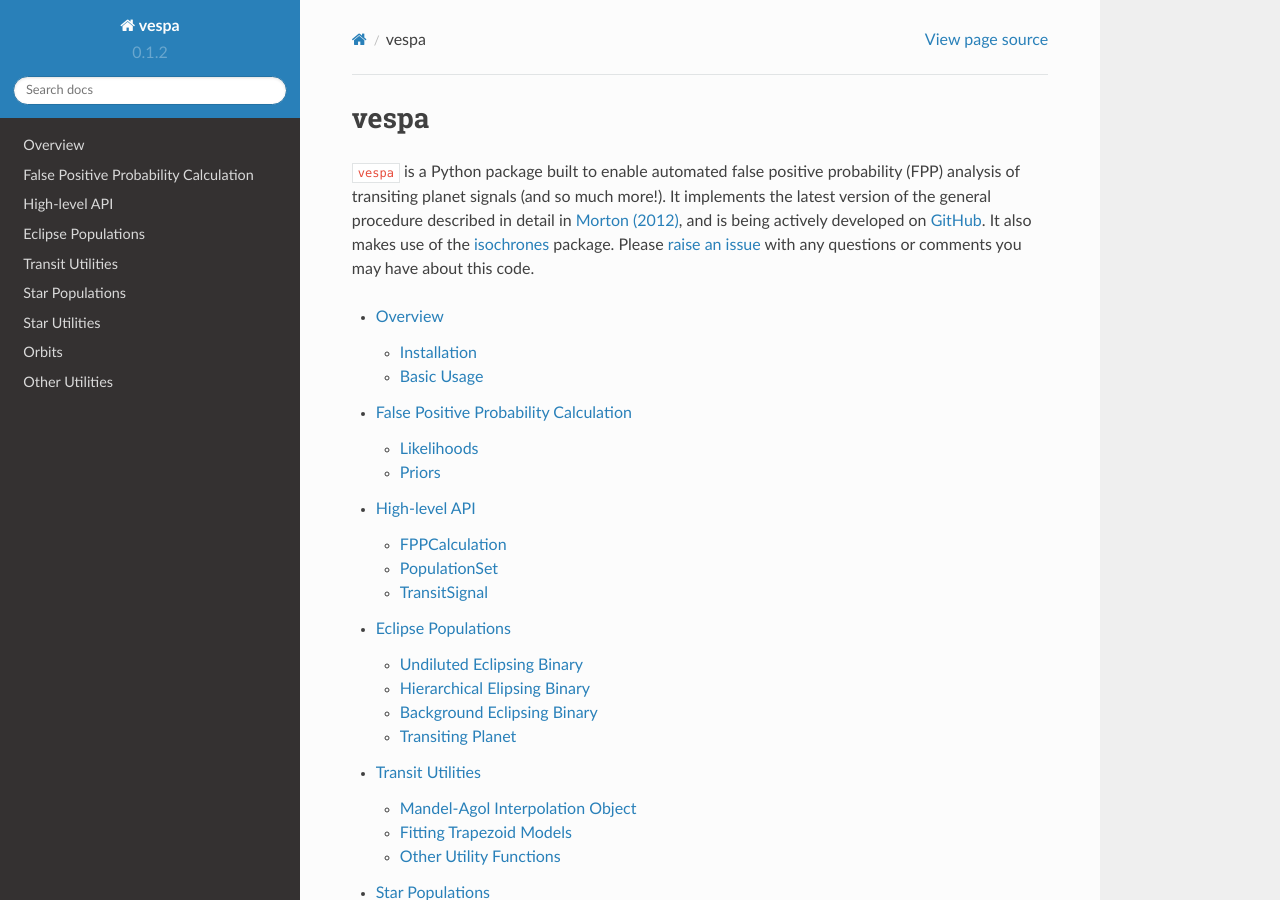
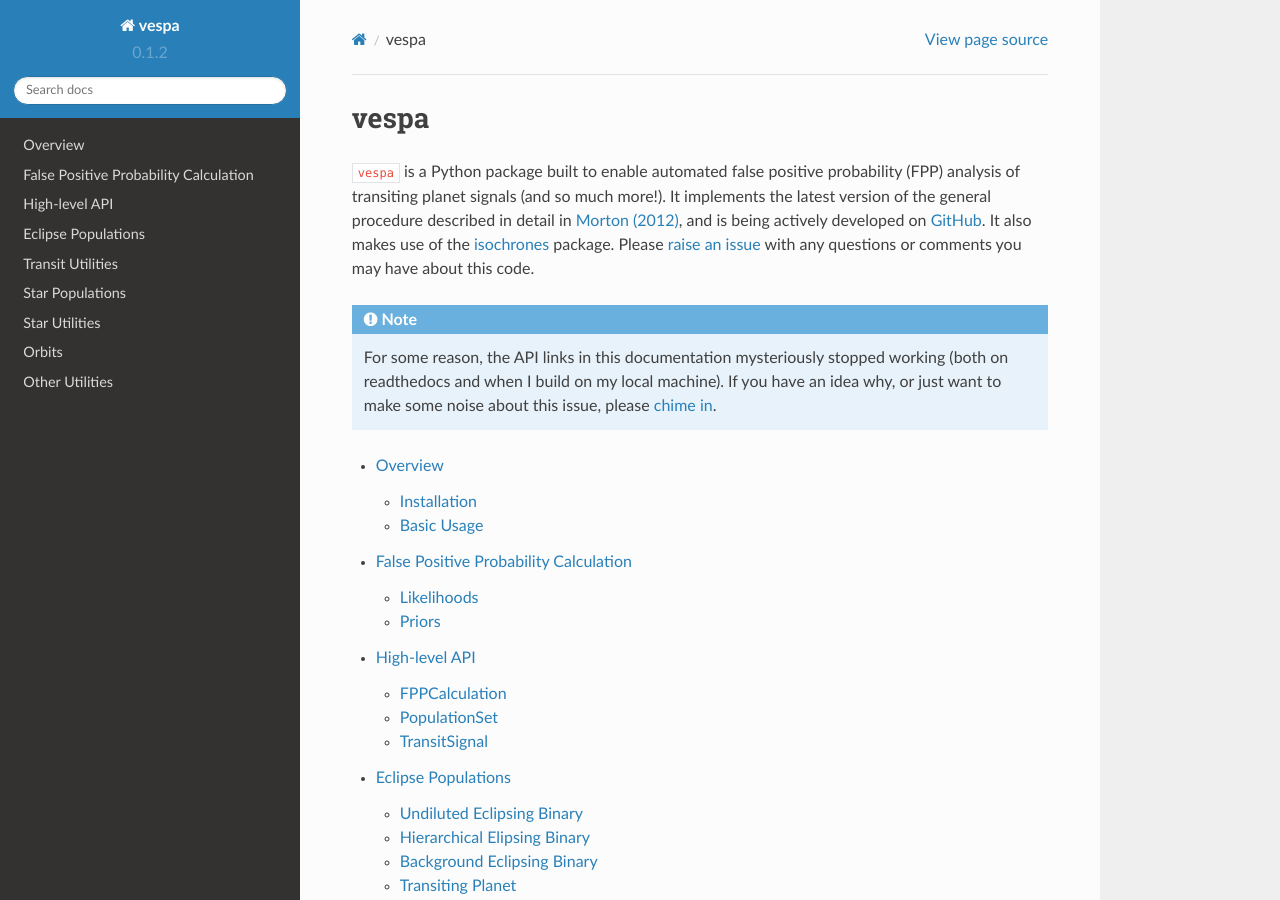
Before and after one commit to timothydmorton/VESPA, a Sphinx documentation site: the page built from docs/index.rst, in a window 1280 px wide and 900 px high. Built offline with Sphinx 7.4.7 and the Read the Docs theme 2.0.0, drawn with Linux system fonts in a browser that asks for light colours.

Commit message:
added note about API links not working

```diff
--- a/docs/index.rst
+++ b/docs/index.rst
@@ -12,6 +12,14 @@ actively developed on `GitHub
 issue <http://github.com/timothydmorton/vespa/issues>`_ with
 any questions or comments you may have about this code.
 
+.. note::
+
+   For some reason, the API links in this documentation mysteriously
+   stopped working (both on readthedocs and when I build on my local
+   machine).  If you have an idea why, or just want to make some noise
+   about this issue, please
+   `chime in <https://github.com/sphinx-doc/sphinx/issues/1803>`_.
+
 
 .. toctree::
    :maxdepth: 2
```
Also changed, not shown: docs/transits.rst (+3 -4 lines).
